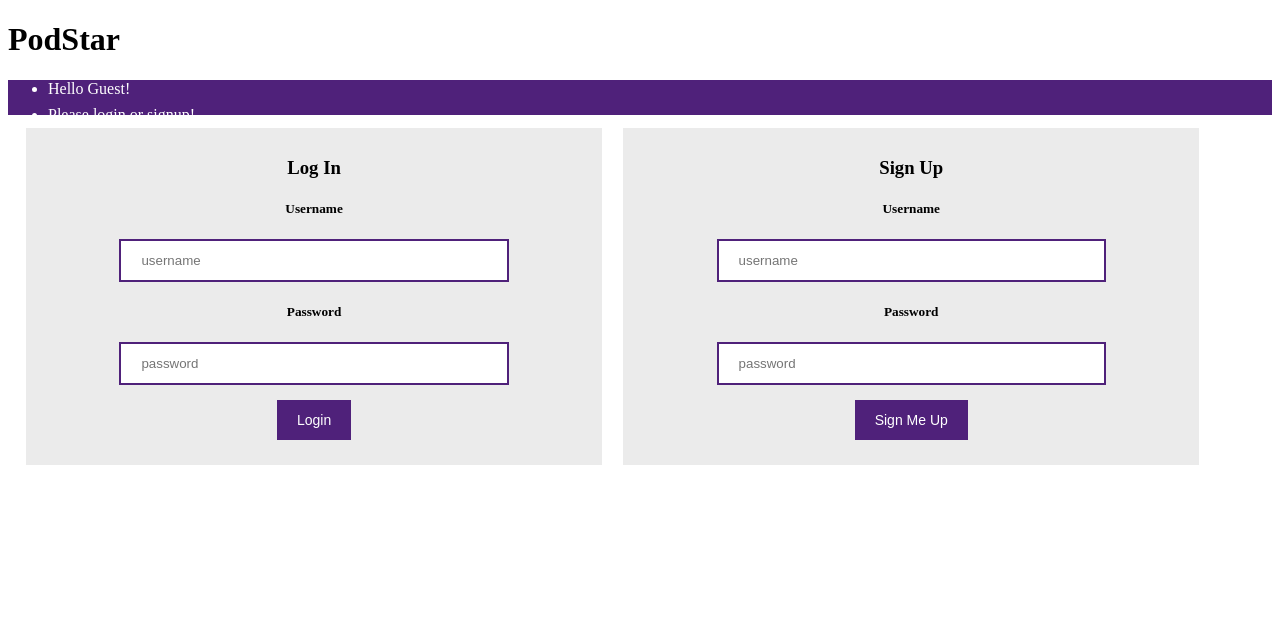
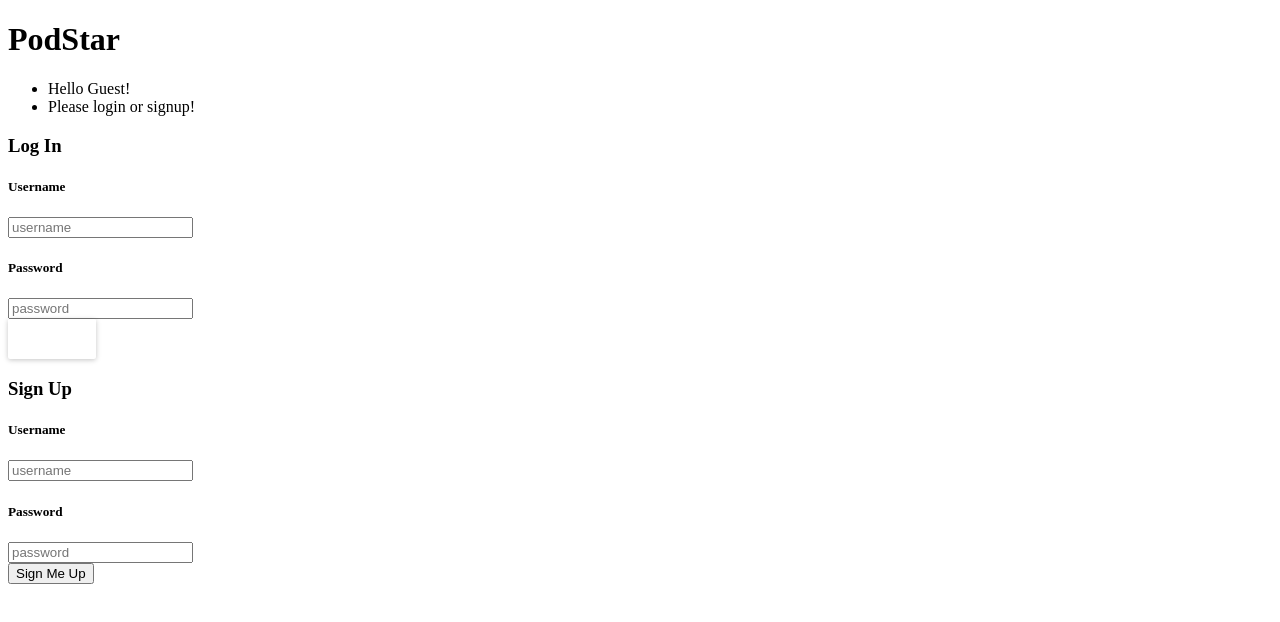
Before and after one commit to MickeyMcc/PodTalk, a React app: page / in a window 1280 px wide. Shown: the top 622 px of the page. Built offline with nearby package versions, Linux system fonts and the light colour scheme; the HTML template or start-up script is replaced by a standard one.

Commit message:
Remove all styling, add material to top layer

```diff
--- a/package.json
+++ b/package.json
@@ -14,11 +14,12 @@
     "babel-loader": "^6.3.2",
     "babel-preset-es2015": "^6.22.0",
     "babel-preset-react": "^6.23.0",
-    "webpack": "^2.2.1",
+    "babel-preset-stage-1": "^6.24.1",
     "eslint": "^4.17.0",
     "eslint-config-airbnb": "^16.1.0",
     "eslint-plugin-import": "^2.10.0",
-    "eslint-plugin-jsx-a11y": "^6.0.3"
+    "eslint-plugin-jsx-a11y": "^6.0.3",
+    "webpack": "^2.2.1"
   },
   "dependencies": {
     "axios": "^0.17.1",
@@ -29,6 +30,7 @@
     "express-session": "^1.15.6",
     "jquery": "^3.1.1",
     "lodash": "^4.17.5",
+    "material-ui": "^0.20.0",
     "mysql": "^2.13.0",
     "react": "^15.6.2",
     "react-dom": "^15.6.2"
--- a/react-client/src/app.jsx
+++ b/react-client/src/app.jsx
@@ -6,8 +6,6 @@ import Login from './components/Login';
 import Signup from './components/Signup';
 import ShowPage from './components/ShowPage';
 import PopularPage from './components/PopularPage';
-import { MainStyle, NavBarStyle, NavEntryStyle } from './styles';
-
 
 class App extends React.Component {
   constructor(props) {
@@ -256,13 +254,13 @@ class App extends React.Component {
 
   render() {
     const navbar = (
-      <nav style={NavBarStyle}>
+      <nav>
         <ul>
-          <li style={NavEntryStyle}> Hello {this.state.user.username}! </li>
-          <li style={NavEntryStyle} onClick={this.goHome}> Home </li>
-          <li style={NavEntryStyle} onClick={this.logout}> Log Out </li>
-          <li style={NavEntryStyle} onClick={this.goToStatsPage}> Most Popular </li>
-          <li style={NavEntryStyle}>{this.state.userMessage}</li>
+          <li> Hello {this.state.user.username}! </li>
+          <li onClick={this.goHome}> Home </li>
+          <li onClick={this.logout}> Log Out </li>
+          <li onClick={this.goToStatsPage}> Most Popular </li>
+          <li>{this.state.userMessage}</li>
         </ul>
       </nav>
     );
@@ -289,7 +287,7 @@ class App extends React.Component {
         <div>
           <h1 id="title" >PodStar</h1>
           {navbar}
-          <div style={MainStyle}>
+          <div>
             <PopularPage />
           </div>
         </div>
@@ -301,7 +299,7 @@ class App extends React.Component {
         <div>
           <h1 id="title" >PodStar</h1>
           {navbar}
-          <div style={MainStyle}>
+          <div>
             <ShowList
               shows={this.state.shows}
               comments={this.state.userComments}
@@ -323,10 +321,10 @@ class App extends React.Component {
     return (
       <div>
         <h1 id="title">PodStar</h1>
-        <nav style={NavBarStyle}>
+        <nav>
           <ul>
-            <li style={NavEntryStyle}> Hello Guest! </li>
-            <li style={NavEntryStyle}>{this.state.userMessage}</li>
+            <li> Hello Guest! </li>
+            <li>{this.state.userMessage}</li>
           </ul>
         </nav>
 
--- a/react-client/src/components/Login.jsx
+++ b/react-client/src/components/Login.jsx
@@ -1,5 +1,5 @@
 import React from 'react';
-import { PaneStyle, ButtonStyle, InputStyle } from '../styles';
+import RaisedButton from 'material-ui/RaisedButton';
 
 class Login extends React.Component {
   constructor(props) {
@@ -27,12 +27,11 @@ class Login extends React.Component {
 
   render() {
     return (
-      <div style={PaneStyle} >
-        <div style={{ width: '100%' }}>
-          <h3 style={{ martinTop: '10px' }}>Log In</h3>
+      <div>
+        <div>
+          <h3>Log In</h3>
           <h5>Username</h5>
           <input
-            style={InputStyle}
             type="text"
             placeholder="username"
             value={this.state.username}
@@ -40,19 +39,13 @@ class Login extends React.Component {
           />
           <h5>Password</h5>
           <input
-            style={InputStyle}
             type="password"
             placeholder="password"
             value={this.state.password}
             onChange={this.passwordEntry}
           />
           <br />
-          <button
-            style={ButtonStyle}
-            onClick={this.handleSubmit}
-          >
-            Login
-          </button>
+          <RaisedButton onClick={this.handleSubmit} Login="Default" />
         </div>
       </div>
     );
--- a/react-client/src/components/PopularPage.jsx
+++ b/react-client/src/components/PopularPage.jsx
@@ -2,7 +2,6 @@
 import React from 'react';
 import axios from 'axios';
 import _ from 'lodash';
-import { EntryStyle, PaneStyle, MainStyle } from '../styles';
 
 class PopularPage extends React.Component {
   constructor(props) {
@@ -55,7 +54,7 @@ class PopularPage extends React.Component {
   renderEntry(data, sortType) {
     const statEntry = _.map(data, (entry, key) => {
       if (entry[sortType] > 1) {
-        return (<div style={EntryStyle}> {key} : {entry[sortType]} {sortType} </div>);
+        return (<div> {key} : {entry[sortType]} {sortType} </div>);
       }
     });
     return statEntry;
@@ -63,8 +62,8 @@ class PopularPage extends React.Component {
 
   render() {
     return (
-      <div style={MainStyle}>
-        <div style={PaneStyle}>
+      <div>
+        <div>
           <h4>Top Users</h4>
           <h5> Sort by :
             <a onClick={() => this.sortUsers('adds')}> Adds </a>
@@ -72,7 +71,7 @@ class PopularPage extends React.Component {
           </h5>
           {this.renderEntry(this.state.users, this.state.usersSort)}
         </div>
-        <div style={PaneStyle}>
+        <div>
           <h4>Top Shows</h4>
           <h5> Sort by :
             <a onClick={() => this.sortShows('adds')}> Adds </a>
--- a/react-client/src/components/SearchEntry.jsx
+++ b/react-client/src/components/SearchEntry.jsx
@@ -1,6 +1,4 @@
 import React from 'react';
-import { EntryStyle, ButtonStyle, SearchInfoStyle } from '../styles';
-
 
 const SearchEntry = (props) => {
   const { show } = props;
@@ -12,26 +10,21 @@ const SearchEntry = (props) => {
     props.addShow(props.show);
   };
 
-  const thumbnailStyle = {
-    display: 'inline',
-    margin: '3px',
-  };
-
   const checkItOut = () => {
     props.makeShowActive(props.show, false);
   };
 
   return (
-    <div style={EntryStyle}>
-      <div style={{ display: 'inline-flex', flexDirection: 'row' }}>
-        <img style={thumbnailStyle} src={show.image} alt="" />
+    <div>
+      <div>
+        <img src={show.image} alt="" />
         <div>
-          <div style={SearchInfoStyle}>
+          <div>
             <h4 onClick={checkItOut}>{show.title}</h4>
             <p>BTYB: {show.maker}, Topic: {JSON.stringify(show.genre)}</p>
           </div>
         </div>
-        <button style={ButtonStyle} onClick={addShow}> Add </button>
+        <button onClick={addShow}> Add </button>
       </div>
     </div>
   );
--- a/react-client/src/components/SearchList.jsx
+++ b/react-client/src/components/SearchList.jsx
@@ -1,6 +1,5 @@
 import React from 'react';
 import SearchEntry from './SearchEntry';
-import { PaneStyle, ButtonStyle, InputStyle } from '../styles';
 
 class SearchList extends React.Component {
   constructor(props) {
@@ -24,15 +23,14 @@ class SearchList extends React.Component {
 
   render() {
     return (
-      <div style={PaneStyle} >
+      <div>
         <div>
           <input
-            style={InputStyle}
             type="text"
             value={this.state.searchQuery}
             onChange={this.handleChange}
           />
-          <button style={ButtonStyle} onClick={this.handleSubmit}> Search! </button>
+          <button onClick={this.handleSubmit}> Search! </button>
         </div>
         <h4> Search Results </h4>
         {this.props.results.length} results found.
--- a/react-client/src/components/ShowEntry.jsx
+++ b/react-client/src/components/ShowEntry.jsx
@@ -1,6 +1,4 @@
 import React from 'react';
-import { EntryStyle, ButtonStyle, ShowInfoStyle, CommentsStyle, CommentStyle, InputStyle } from '../styles';
-
 
 class ShowEntry extends React.Component {
   constructor(props) {
@@ -33,18 +31,11 @@ class ShowEntry extends React.Component {
 
     const { show } = this.props;
 
-    const thumbnailStyle = {
-      display: 'inline',
-      margin: '3px',
-    };
-
     return (
-      <div style={EntryStyle}>
-        <div style={{ display: 'inline-flex', flexDirection: 'row' }}>
-          <div style={ShowInfoStyle}>
-            <img style={thumbnailStyle} src={show.show_image} alt="" />
-            <h5 onClick={this.goToShow}>{show.title}</h5>
-          </div>
+      <div>
+        <div>
+          <img src={show.show_image} alt="" />
+          <h5 onClick={this.goToShow}>{show.title}</h5>
         </div>
       </div>
     );
--- a/react-client/src/components/ShowList.jsx
+++ b/react-client/src/components/ShowList.jsx
@@ -1,7 +1,5 @@
 import React from 'react';
 import ShowEntry from './ShowEntry';
-import { PaneStyle } from '../styles';
-
 
 const ShowList = (props) => {
   let message = '';
@@ -15,7 +13,7 @@ const ShowList = (props) => {
     props.comments = {};
   }
   return (
-    <div style={PaneStyle}>
+    <div>
       <h4> Your Shows </h4>
       {message}
       {props.shows.map((show, index) => (
--- a/react-client/src/components/Signup.jsx
+++ b/react-client/src/components/Signup.jsx
@@ -1,5 +1,4 @@
 import React from 'react';
-import { PaneStyle, ButtonStyle, InputStyle } from '../styles';
 
 class Signup extends React.Component {
   constructor(props) {
@@ -28,12 +27,11 @@ class Signup extends React.Component {
 
   render() {
     return (
-      <div style={PaneStyle} >
-        <div style={{ width: '100%' }}>
-          <h3 style={{ martinTop: '10px' }}>Sign Up</h3>
+      <div>
+        <div>
+          <h3>Sign Up</h3>
           <h5>Username</h5>
           <input
-            style={InputStyle}
             type="text"
             placeholder="username"
             value={this.state.username}
@@ -41,14 +39,13 @@ class Signup extends React.Component {
           />
           <h5>Password</h5>
           <input
-            style={InputStyle}
             type="password"
             placeholder="password"
             value={this.state.password}
             onChange={this.passwordEntry}
           />
           <br />
-          <button style={ButtonStyle} onClick={this.handleSubmit}>
+          <button onClick={this.handleSubmit}>
             Sign Me Up
           </button>
         </div>
--- a/react-client/src/index.jsx
+++ b/react-client/src/index.jsx
@@ -1,5 +1,6 @@
 import React from 'react';
 import ReactDOM from 'react-dom';
-import App from './app.jsx';
+import MuiThemeProvider from 'material-ui/styles/MuiThemeProvider';
+import App from './app';
 
-ReactDOM.render(<App />, document.getElementById('app'));
+ReactDOM.render(<MuiThemeProvider><App /></MuiThemeProvider>, document.getElementById('app'));
--- a/webpack.config.js
+++ b/webpack.config.js
@@ -18,7 +18,7 @@ module.exports = {
         include: SRC_DIR,
         loader: 'babel-loader',
         query: {
-          presets: ['react', 'es2015'],
+          presets: ['stage-1', 'react', 'es2015'],
         },
       },
     ],
```
Also changed, not shown: react-client/src/components/ShowPage.jsx (+9 -11 lines), 3 other files (tests, documents, lock files or other folders).
